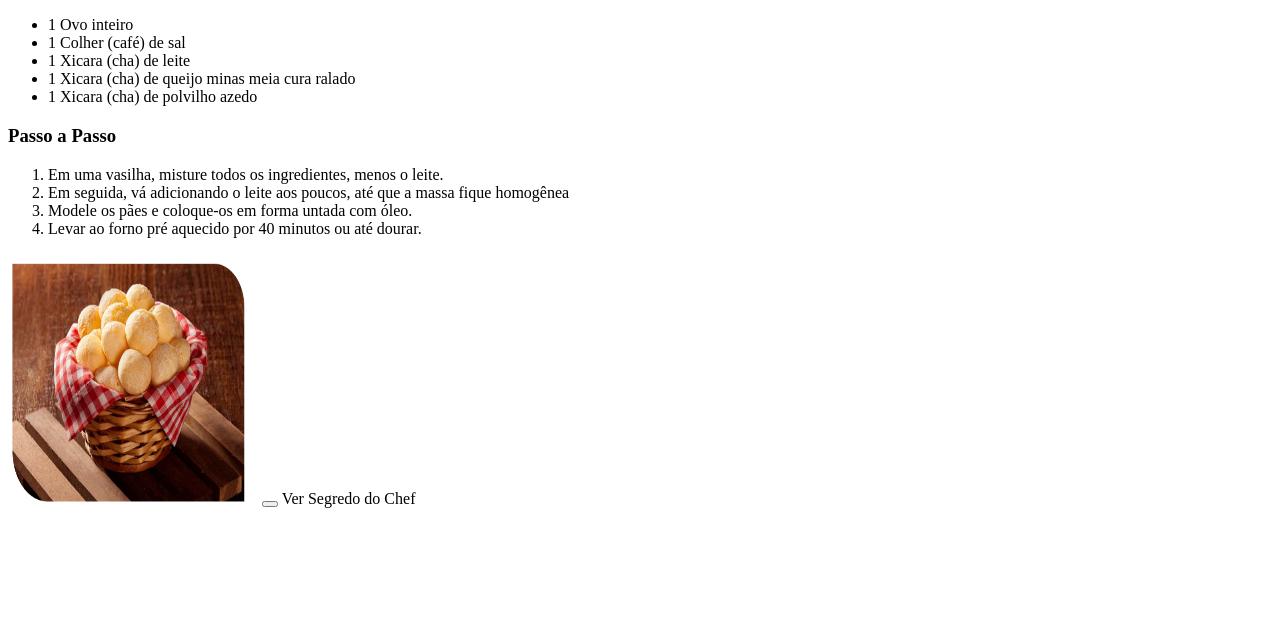
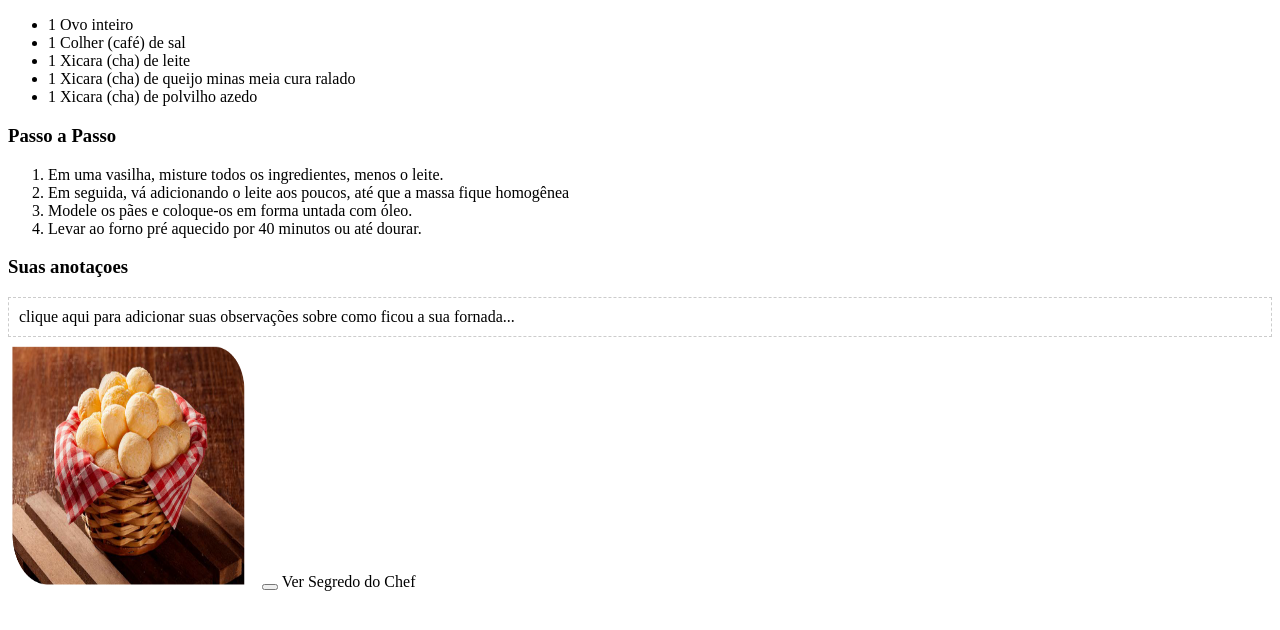
Before and after one commit to Tuzfi/receitas-de-minas, a plain HTML site: page index.html in a window 1280 px wide. Shown: the part 138-768 px from the top of the page. Drawn offline with Linux system fonts and the light colour scheme.

Commit message:
feat: implementa área de notas pessoais editavel

```diff
--- a/index.html
+++ b/index.html
@@ -29,6 +29,12 @@
                     <li>Modele os pães e coloque-os em forma untada com óleo.</li>
                     <li>Levar ao forno pré aquecido por 40 minutos ou até dourar.</li>
                     </ol>
+                <section>
+                    <h3>Suas anotaçoes</h3>
+                     <div style="border: 1px  dashed #ccc; padding: 10px;" contenteditable="true">
+                     clique aqui para adicionar suas observações sobre como ficou a sua fornada...
+                     </div>
+                </section>
                 </section>
                 <img src="img/pao.jpg" alt="Pão de queijo" width="250" height="250">
                 <button popovertarget="segredo" > </button> Ver Segredo do Chef</button>
```
